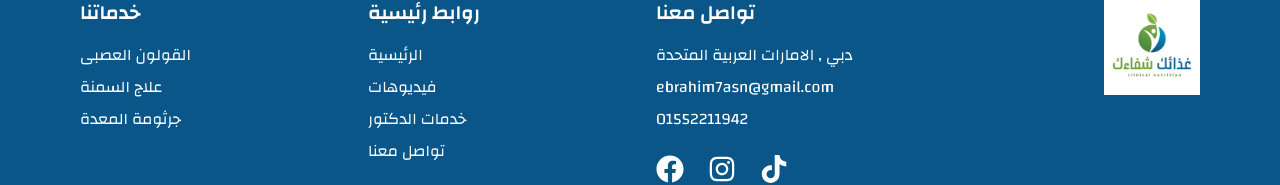
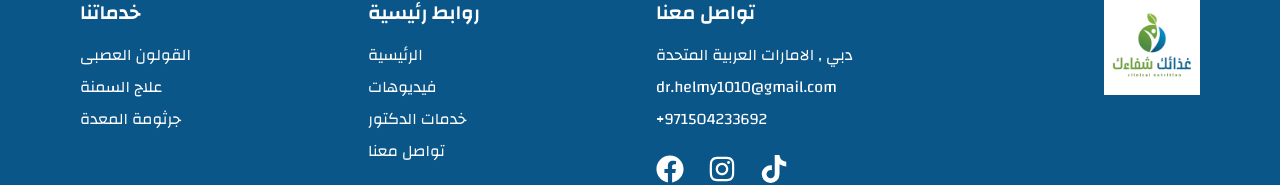
Before and after one commit to Ebrahimsamad/helmy, a React (Vite) app: page /contact in a window 1280 px wide. Shown: the part 1010-1195 px from the top of the page. Built offline with nearby package versions, Linux system fonts and the light colour scheme.

Commit message:
FEAT:Add Number

```diff
--- a/src/features/contact-us/ContactUs.jsx
+++ b/src/features/contact-us/ContactUs.jsx
@@ -10,7 +10,7 @@ const ContactUs = () => {
     message: "",
   });
 
-  const whatsappNumber = "201552211942";
+  const whatsappNumber = "971504233692";
 
   useEffect(() => {
     AOS.init({ duration: 1000 });
--- a/src/features/home/BookingSection.jsx
+++ b/src/features/home/BookingSection.jsx
@@ -20,7 +20,7 @@ const BookingSection = () => {
         هل تبحث عن طبيب مثالي؟
       </h2>
       <a
-        href="https://wa.me/201552211942"
+        href="https://wa.me/971504233692"
         target="_blank"
         rel="noopener noreferrer"
         data-aos="fade-left"
--- a/src/features/home/Profile.jsx
+++ b/src/features/home/Profile.jsx
@@ -54,7 +54,7 @@ const DoctorProfile = () => {
           {/* Buttons */}
           <div className="flex flex-wrap justify-center lg:justify-end space-x-1 lg:space-x-reverse gap-3">
             <button className="bg-white text-blue-900 font-semibold py-2 px-6 rounded-lg shadow-md hover:bg-gray-100 transition-transform transform hover:scale-105">
-              <a href="https://wa.me/201552211942" target="_blank">
+              <a href="https://wa.me/971504233692" target="_blank">
                 احجز الآن
               </a>
             </button>
--- a/src/features/layout/Footer.jsx
+++ b/src/features/layout/Footer.jsx
@@ -32,13 +32,22 @@ const Footer = () => {
             <p className="text-sm md:text-base">
               دبي , الامارات العربية المتحدة
             </p>
-            <p className="mt-2 text-sm md:text-base">ebrahim7asn@gmail.com</p>
+            <p className="mt-2 text-sm md:text-base">
+              <a
+                href="mailto:dr.helmy1010@gmail.com"
+                className=" hover:underline"
+              >
+                dr.helmy1010@gmail.com
+              </a>
+            </p>
             <a
-              href="https://wa.me/201552211942"
+              href="https://wa.me/971504233692"
               target="_blank"
               rel="noreferrer"
             >
-              <p className="mt-2 text-sm md:text-base">01552211942</p>
+              <p className="mt-2 hover:underline text-sm md:text-base">
+                971504233692+
+              </p>
             </a>
             <div className="flex justify-center md:justify-end gap-6 mt-6">
               <a
--- a/src/features/layout/SecondaryHeader.jsx
+++ b/src/features/layout/SecondaryHeader.jsx
@@ -7,7 +7,7 @@ const SecondaryHeader = () => {
         <div className="flex items-center justify-between flex-wrap">
           {/* Button Section */}
           <button className="p-3 bg-white text-primary rounded-lg mb-4 md:mb-0">
-            <a target="_blank" href="https://wa.me/201552211942">
+            <a target="_blank" href="https://wa.me/971504233692">
               احجز الان
             </a>
           </button>
--- a/src/features/layout/Whatsapp.jsx
+++ b/src/features/layout/Whatsapp.jsx
@@ -1,7 +1,7 @@
 import { FaWhatsapp } from "react-icons/fa";
 
 const WhatsAppButton = () => {
-  const phoneNumber = "201552211942";
+  const phoneNumber = "971504233692";
   const whatsappLink = `https://wa.me/${phoneNumber}`;
 
   return (
--- a/src/features/medical/Asaby.jsx
+++ b/src/features/medical/Asaby.jsx
@@ -96,7 +96,7 @@ function Asaby() {
           </ul>
 
           <a
-            href="https://wa.me/201552211942"
+            href="https://wa.me/971504233692"
             target="_blank"
             className="text-primary hover:text-blue-700 transition-colors duration-300"
             data-aos="fade-up"
--- a/src/features/medical/Diet.jsx
+++ b/src/features/medical/Diet.jsx
@@ -90,7 +90,7 @@ function Diet() {
           </ul>
 
           <a
-            href="https://wa.me/201552211942"
+            href="https://wa.me/971504233692"
             target="_blank"
             className="text-primary hover:text-blue-700 transition-colors duration-300"
             data-aos="fade-up"
--- a/src/features/medical/Gerthoma.jsx
+++ b/src/features/medical/Gerthoma.jsx
@@ -90,7 +90,7 @@ function Gerthoma() {
           </p>
 
           <a
-            href="https://wa.me/201552211942"
+            href="https://wa.me/971504233692"
             target="_blank"
             className="text-blue-500 hover:text-blue-700 transition-colors duration-300"
             data-aos="fade-up"
--- a/src/features/plans/PlansSection.jsx
+++ b/src/features/plans/PlansSection.jsx
@@ -84,7 +84,7 @@ const PlansSection = () => {
             {/* Button */}
             <div className="px-6 pb-6 text-center">
               <button className="w-full bg-primary text-white py-3 rounded-lg shadow-md hover:bg-[#20484a] transition">
-                <a href="https://wa.me/201552211942" target="_blank">
+                <a href="https://wa.me/971504233692" target="_blank">
                   سجل الآن
                 </a>
               </button>
```
